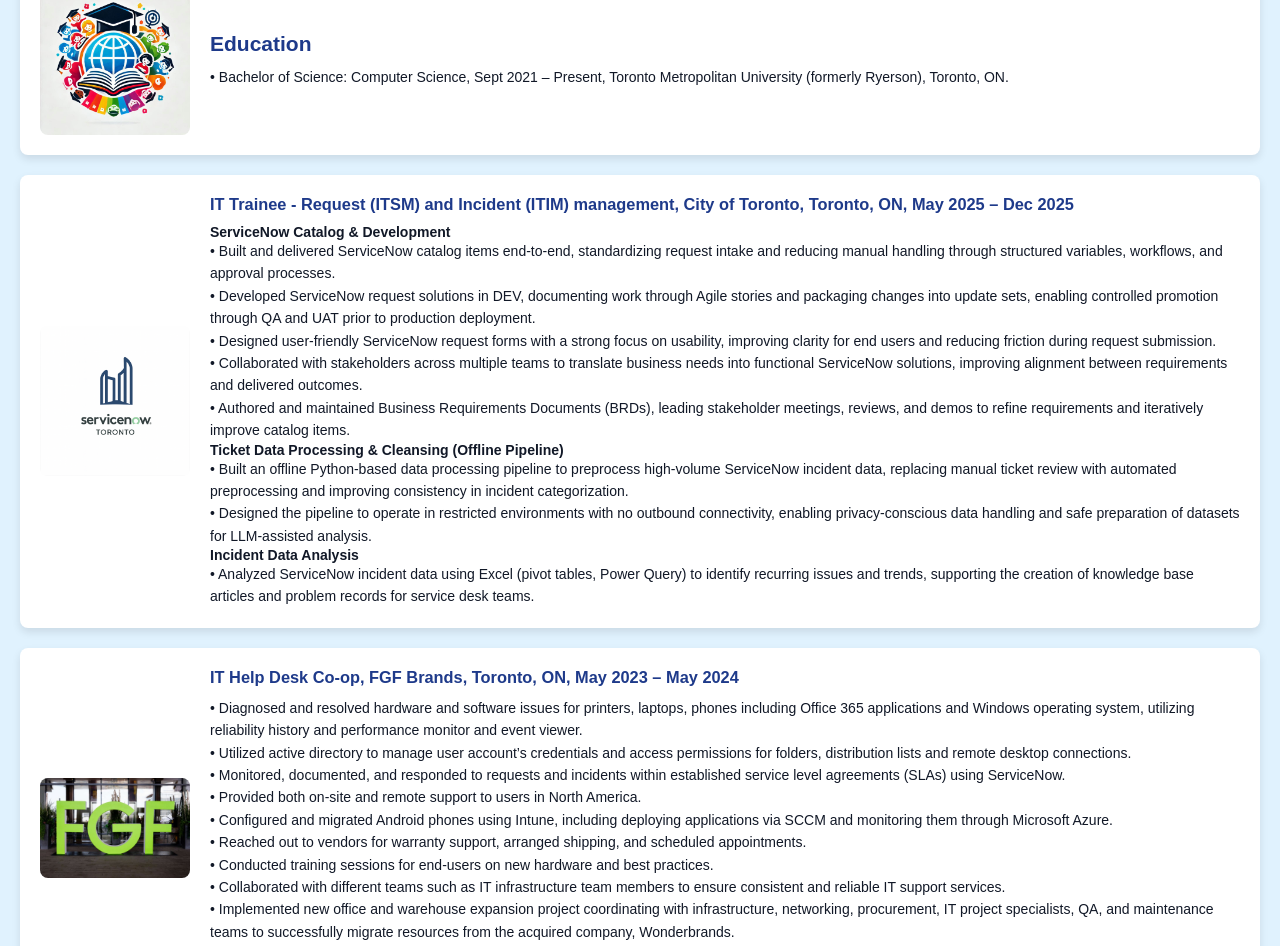
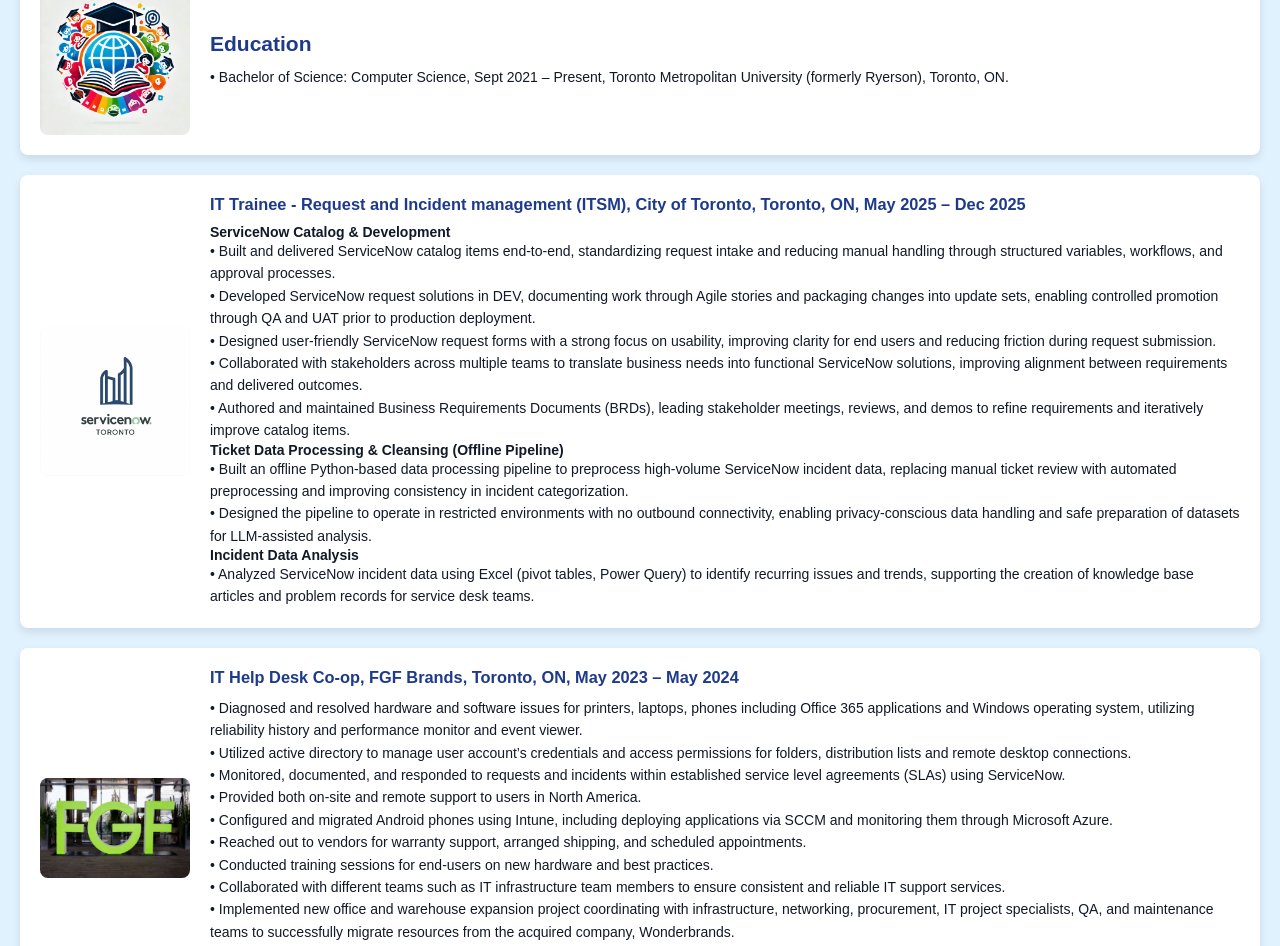
Before and after one commit to NatlC/React, a React (Create React App) app: page / in a window 1280 px wide. Shown: the part 893-1839 px from the top of the page. Built offline with nearby package versions, Linux system fonts and the light colour scheme.

Commit message:
fixed title for bullet points for new COT section

```diff
--- a/src/pages/Home.js
+++ b/src/pages/Home.js
@@ -158,7 +158,7 @@
       <section className="section-container">
         <img src={newestexperienceCityTorontoImage} alt="IT Trainee, COT" className="section-image" />
         <div className="section-text">
-          <h3>IT Trainee - Request (ITSM) and Incident (ITIM) management, City of Toronto, Toronto, ON, May 2025 – Dec 2025</h3>
+          <h3>IT Trainee - Request and Incident management (ITSM), City of Toronto, Toronto, ON, May 2025 – Dec 2025</h3>
             <h4>ServiceNow Catalog &amp; Development</h4>
               <p>• Built and delivered ServiceNow catalog items end-to-end, standardizing request intake and reducing manual handling through structured variables, workflows, and approval processes.</p>
               <p>• Developed ServiceNow request solutions in DEV, documenting work through Agile stories and packaging changes into update sets, enabling controlled promotion through QA and UAT prior to production deployment.</p>
```
